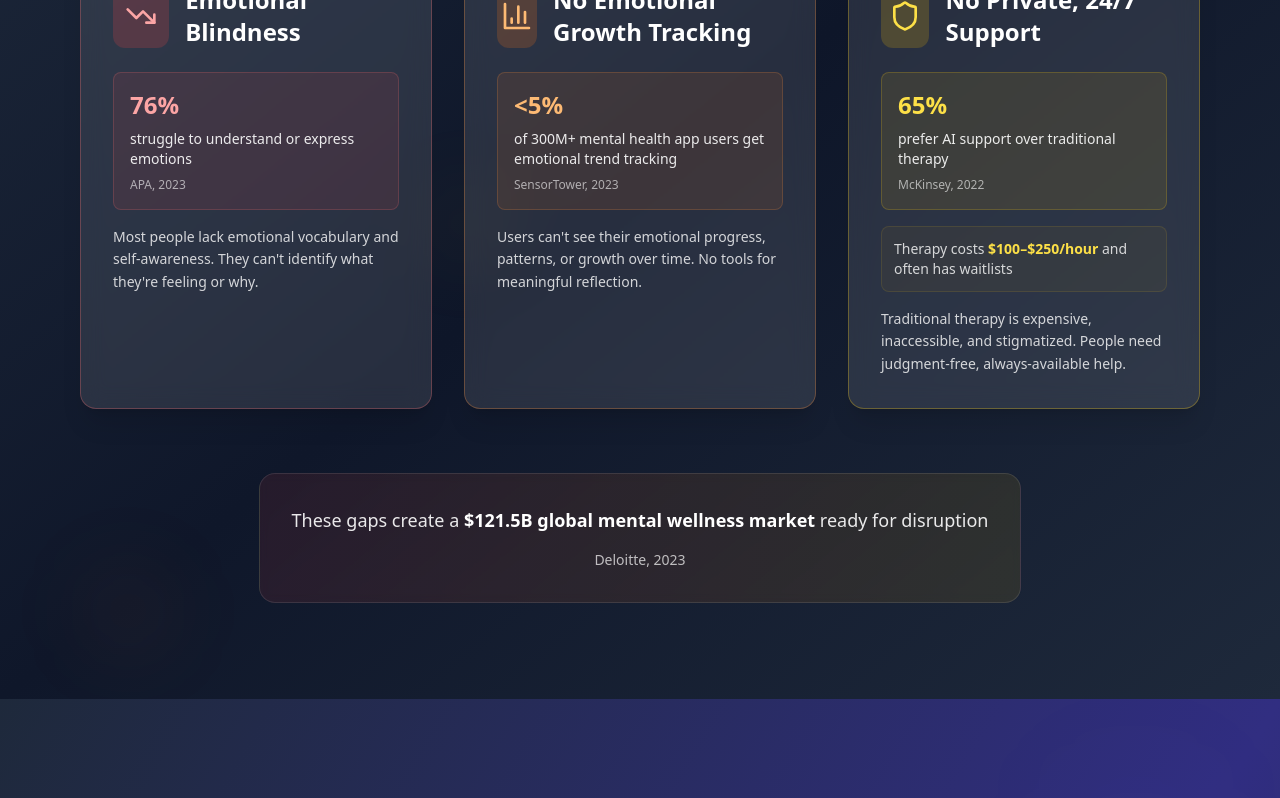
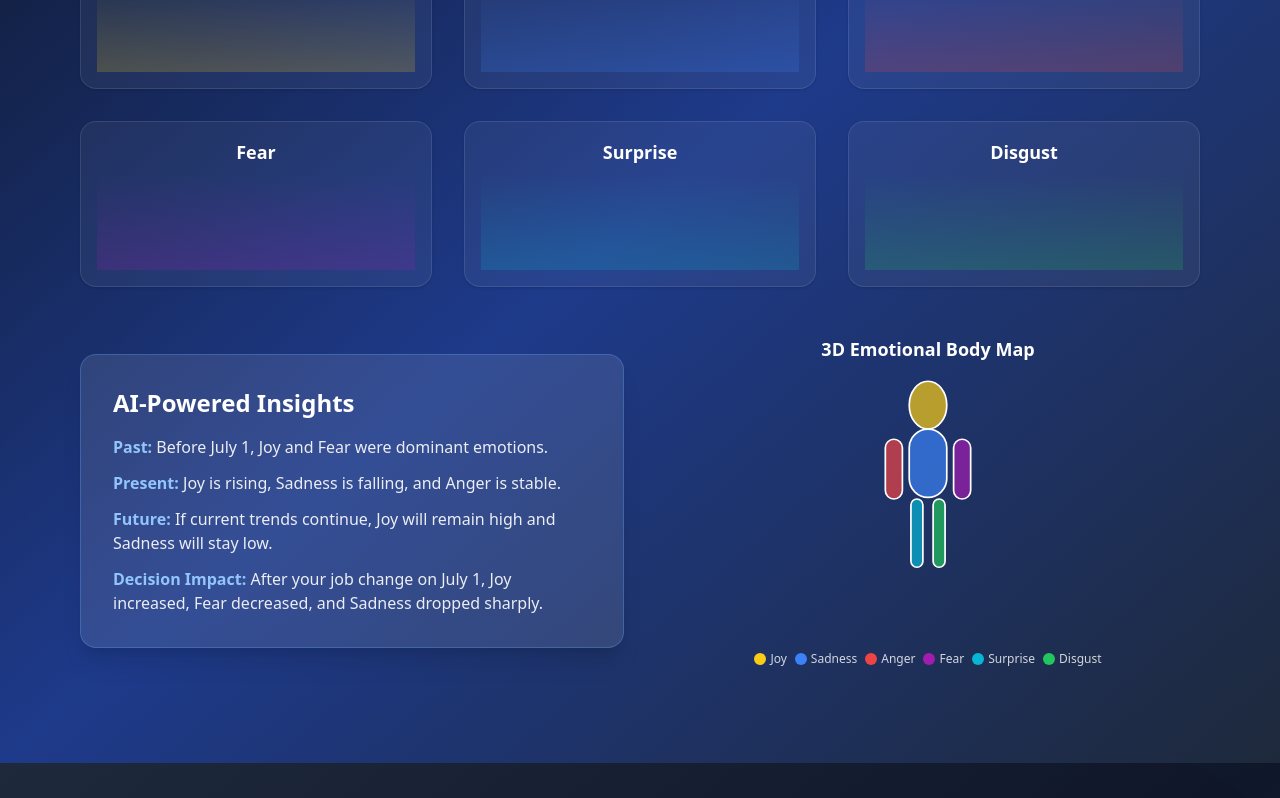
Before and after one commit to evolancecommunity/pitch, a React (Vite) app: page / in a window 1280 px wide. Shown: the part 1340-2138 px from the top of the page. Built offline with nearby package versions, Linux system fonts and the light colour scheme.

Commit message:
Add Emolytics dashboard: emotion charts, AI-powered insights (past/present/future/decision), and 3D body visualization

```diff
--- a/src/App.tsx
+++ b/src/App.tsx
@@ -1,5 +1,6 @@
 import React from 'react';
 import Hero, { MongoDBAccelerator } from './components/Hero';
+import Emolytics from './components/Emolytics';
 import Problem from './components/Problem';
 import Research from './components/Research';
 import Solution from './components/Solution';
@@ -12,6 +13,7 @@ function App() {
     <div className="min-h-screen">
       <Hero />
       <MongoDBAccelerator />
+      <Emolytics />
       <Problem />
       <Research />
       <Solution />
--- /dev/null
+++ b/src/components/Emolytics.tsx
@@ -0,0 +1,102 @@
+import React from 'react';
+
+// Placeholder chart component
+const EmotionChart = ({ emotion, color }: { emotion: string; color: string }) => (
+  <div className="bg-white/5 rounded-2xl p-4 flex flex-col items-center shadow border border-white/10">
+    <h3 className="text-lg font-bold mb-2 text-white">{emotion}</h3>
+    <div className="w-full h-24 flex items-end">
+      {/* Placeholder for chart - replace with real chart lib if needed */}
+      <div className="w-full h-full bg-gradient-to-t from-transparent to-[var(--color)]" style={{ background: `linear-gradient(to top, ${color}33 0%, transparent 100%)` }} />
+    </div>
+  </div>
+);
+
+// 3D Human Body SVG with color overlays for emotions
+const HumanBody3D = ({ emotionColors }: { emotionColors: { [region: string]: string } }) => (
+  <svg viewBox="0 0 120 300" className="w-32 h-64 mx-auto mb-4">
+    {/* Head */}
+    <ellipse cx="60" cy="40" rx="22" ry="28" fill={emotionColors.head || '#eee'} fillOpacity="0.7" />
+    {/* Torso */}
+    <rect x="38" y="68" width="44" height="80" rx="22" fill={emotionColors.torso || '#eee'} fillOpacity="0.7" />
+    {/* Left Arm */}
+    <rect x="10" y="80" width="20" height="70" rx="10" fill={emotionColors.leftArm || '#eee'} fillOpacity="0.7" />
+    {/* Right Arm */}
+    <rect x="90" y="80" width="20" height="70" rx="10" fill={emotionColors.rightArm || '#eee'} fillOpacity="0.7" />
+    {/* Left Leg */}
+    <rect x="40" y="150" width="14" height="80" rx="7" fill={emotionColors.leftLeg || '#eee'} fillOpacity="0.7" />
+    {/* Right Leg */}
+    <rect x="66" y="150" width="14" height="80" rx="7" fill={emotionColors.rightLeg || '#eee'} fillOpacity="0.7" />
+    {/* Outline */}
+    <ellipse cx="60" cy="40" rx="22" ry="28" fill="none" stroke="#fff" strokeWidth="2" />
+    <rect x="38" y="68" width="44" height="80" rx="22" fill="none" stroke="#fff" strokeWidth="2" />
+    <rect x="10" y="80" width="20" height="70" rx="10" fill="none" stroke="#fff" strokeWidth="2" />
+    <rect x="90" y="80" width="20" height="70" rx="10" fill="none" stroke="#fff" strokeWidth="2" />
+    <rect x="40" y="150" width="14" height="80" rx="7" fill="none" stroke="#fff" strokeWidth="2" />
+    <rect x="66" y="150" width="14" height="80" rx="7" fill="none" stroke="#fff" strokeWidth="2" />
+  </svg>
+);
+
+const Emolytics: React.FC = () => {
+  // Example emotion color mapping for the 3D body
+  const emotionColors = {
+    head: '#facc15', // Joy (yellow)
+    torso: '#3b82f6', // Sadness (blue)
+    leftArm: '#ef4444', // Anger (red)
+    rightArm: '#a21caf', // Fear (purple)
+    leftLeg: '#06b6d4', // Surprise (cyan)
+    rightLeg: '#22c55e', // Disgust (green)
+  };
+
+  return (
+    <section className="py-24 bg-gradient-to-br from-slate-900 via-blue-900 to-slate-800 relative overflow-hidden">
+      <div className="max-w-6xl mx-auto px-4 relative z-10">
+        <div className="text-center mb-16">
+          <h2 className="text-4xl md:text-5xl font-bold text-white mb-4 tracking-tight">Emolytics</h2>
+          <p className="text-lg text-white/90 max-w-3xl mx-auto mb-10 leading-relaxed font-light">
+            Your Emotional Analytics — visualized and explained.
+          </p>
+        </div>
+
+        {/* Charts Grid */}
+        <div className="grid grid-cols-1 md:grid-cols-3 gap-8 mb-12">
+          <EmotionChart emotion="Joy" color="#facc15" />
+          <EmotionChart emotion="Sadness" color="#3b82f6" />
+          <EmotionChart emotion="Anger" color="#ef4444" />
+          <EmotionChart emotion="Fear" color="#a21caf" />
+          <EmotionChart emotion="Surprise" color="#06b6d4" />
+          <EmotionChart emotion="Disgust" color="#22c55e" />
+        </div>
+
+        {/* Insights and 3D Visualization */}
+        <div className="grid grid-cols-1 md:grid-cols-2 gap-8 items-center">
+          {/* Insights Card */}
+          <div className="bg-white/10 rounded-2xl p-8 shadow-xl border border-blue-400/30">
+            <h3 className="text-2xl font-bold text-white mb-4">AI-Powered Insights</h3>
+            <ul className="text-white/90 text-base space-y-3">
+              <li><span className="font-semibold text-blue-300">Past:</span> Before July 1, Joy and Fear were dominant emotions.</li>
+              <li><span className="font-semibold text-blue-300">Present:</span> Joy is rising, Sadness is falling, and Anger is stable.</li>
+              <li><span className="font-semibold text-blue-300">Future:</span> If current trends continue, Joy will remain high and Sadness will stay low.</li>
+              <li><span className="font-semibold text-blue-300">Decision Impact:</span> After your job change on July 1, Joy increased, Fear decreased, and Sadness dropped sharply.</li>
+            </ul>
+          </div>
+
+          {/* 3D Human Body Visualization */}
+          <div className="flex flex-col items-center">
+            <h4 className="text-lg font-semibold text-white mb-2">3D Emotional Body Map</h4>
+            <HumanBody3D emotionColors={emotionColors} />
+            <div className="flex flex-wrap gap-2 justify-center mt-2 text-xs text-white/80">
+              <span className="inline-flex items-center"><span className="w-3 h-3 rounded-full mr-1" style={{background:'#facc15'}}></span>Joy</span>
+              <span className="inline-flex items-center"><span className="w-3 h-3 rounded-full mr-1" style={{background:'#3b82f6'}}></span>Sadness</span>
+              <span className="inline-flex items-center"><span className="w-3 h-3 rounded-full mr-1" style={{background:'#ef4444'}}></span>Anger</span>
+              <span className="inline-flex items-center"><span className="w-3 h-3 rounded-full mr-1" style={{background:'#a21caf'}}></span>Fear</span>
+              <span className="inline-flex items-center"><span className="w-3 h-3 rounded-full mr-1" style={{background:'#06b6d4'}}></span>Surprise</span>
+              <span className="inline-flex items-center"><span className="w-3 h-3 rounded-full mr-1" style={{background:'#22c55e'}}></span>Disgust</span>
+            </div>
+          </div>
+        </div>
+      </div>
+    </section>
+  );
+};
+
+export default Emolytics;
--- a/src/components/Team.tsx
+++ b/src/components/Team.tsx
@@ -1,5 +1,5 @@
 import React from 'react';
-import { Globe, Code, Palette } from 'lucide-react';
+import { Globe } from 'lucide-react';
 
 type LinkedInIconProps = { className?: string };
 const LinkedInIcon: React.FC<LinkedInIconProps> = ({ className = "inline ml-2 mb-1" }) => (
@@ -19,10 +19,10 @@ const Team: React.FC = () => {
       <div className="max-w-6xl mx-auto px-4 relative z-10">
         <div className="text-center mb-20">
           <h2 className="text-4xl md:text-5xl font-bold text-white mb-4 tracking-tight">
-            Meet the minds behind Evolance
+            Meet the mind behind Evolance
           </h2>
           <p className="text-lg text-white/90 max-w-3xl mx-auto mb-10 leading-relaxed font-light">
-            We're building Evolance from lived experience — not theory.
+            Building Evolance from lived experience — not theory.
           </p>
           <div className="bg-white/5 backdrop-blur-sm rounded-2xl p-8 text-white inline-block border border-white/10">
             <p className="text-lg font-light">
@@ -45,9 +45,8 @@ const Team: React.FC = () => {
             </div>
           </div>
 
-          {/* Team Tree Structure */}
-          <div className="flex flex-col items-center space-y-8">
-            {/* Indraneel - Founder & CEO (Top) */}
+          {/* Indraneel - Founder & CEO */}
+          <div className="flex justify-center">
             <div className="bg-white/10 rounded-2xl p-8 shadow-xl border border-blue-400/30 hover:border-blue-500 hover:shadow-2xl transition-all duration-300 w-full max-w-2xl">
               <div className="flex items-center mb-4">
                 <div className="w-16 h-16 bg-blue-500/20 rounded-xl flex items-center justify-center mr-6">
@@ -57,11 +56,11 @@ const Team: React.FC = () => {
                   <h3 className="text-2xl font-bold text-white flex items-center">
                     <a href="https://www.linkedin.com/in/indraneel24/" target="_blank" rel="noopener noreferrer" className="hover:underline flex items-center">Indraneel Bhattacharjee <LinkedInIcon /></a>
                   </h3>
-                  <p className="text-white/80 text-lg">Founder & CEO (India)</p>
+                  <p className="text-white/80 text-lg">Founder & CEO (US)</p>
                 </div>
               </div>
               <ul className="space-y-2 text-white/80 text-sm mb-6">
-                <li>• Indian immigrant on OPT</li>
+                <li>• Indian immigrant in the US</li>
                 <li>• Graduated CS with 3 internships in just 2 years</li>
                 <li>• Built multiple AI systems (LLM agents, voice bots, scraping infra)</li>
                 <li>• Accepted into the MongoDB Startup Accelerator</li>
@@ -72,59 +71,6 @@ const Team: React.FC = () => {
                 </p>
               </blockquote>
             </div>
-
-            {/* Connection Line */}
-            <div className="w-px h-12 bg-gradient-to-b from-blue-400/50 to-transparent"></div>
-
-            {/* Two Team Members */}
-            <div className="grid grid-cols-1 md:grid-cols-2 gap-8 w-full max-w-4xl">
-              {/* Engineer Member */}
-              <div className="bg-white/10 rounded-2xl p-8 shadow-xl border border-indigo-400/30 hover:border-indigo-500 hover:shadow-2xl transition-all duration-300">
-                <div className="flex items-center mb-4">
-                  <div className="w-14 h-14 bg-indigo-500/20 rounded-xl flex items-center justify-center mr-4">
-                    <Code className="w-7 h-7 text-indigo-300" />
-                  </div>
-                  <div>
-                    <h3 className="text-xl font-bold text-white">Kyle Padayachee</h3>
-                    <p className="text-white/80 text-sm">Lead Engineer (South Africa)</p>
-                  </div>
-                </div>
-                <ul className="space-y-2 text-white/80 text-sm mb-6">
-                  <li>• Full-stack engineer: frontend, backend, and AI systems</li>
-                  <li>• Built the AI Companion interface, Verified Feed, and session tracking logic</li>
-                  <li>• Developed emotional To-Do generators and growth feedback systems</li>
-                  <li>• Focuses on secure emotional data handling and high-performance UI</li>
-                </ul>
-                <blockquote className="bg-indigo-100/10 rounded-lg p-4 border-l-4 border-indigo-400">
-                  <p className="text-white/90 italic text-sm">
-                    "I believe in building products that make people feel seen and safe. From backend AI to the UI you touch, Evolance is the most meaningful code I've ever written."
-                  </p>
-                </blockquote>
-              </div>
-
-              {/* Designer Member */}
-              <div className="bg-white/10 rounded-2xl p-8 shadow-xl border border-purple-400/30 hover:border-purple-500 hover:shadow-2xl transition-all duration-300">
-                <div className="flex items-center mb-4">
-                  <div className="w-14 h-14 bg-purple-500/20 rounded-xl flex items-center justify-center mr-4">
-                    <Palette className="w-7 h-7 text-purple-300" />
-                  </div>
-                  <div>
-                    <h3 className="text-xl font-bold text-white">Rosemary Parades Vasquez</h3>
-                    <p className="text-white/80 text-sm">Lead Designer (Bolivia)</p>
-                  </div>
-                </div>
-                <ul className="space-y-2 text-white/80 text-sm mb-6">
-                  <li>• Human-centered designer with deep focus on emotional UX</li>
-                  <li>• Designed Evolance's bubble experience and deep awareness journey</li>
-                  <li>• Specializes in creating interfaces that support stillness, reflection, and safety</li>
-                </ul>
-                <blockquote className="bg-purple-100/10 rounded-lg p-4 border-l-4 border-purple-400">
-                  <p className="text-white/90 italic text-sm">
-                    "Design is about creating space for people to feel safe being themselves. Evolance is my way of making that space real."
-                  </p>
-                </blockquote>
-              </div>
-            </div>
           </div>
         </div>
       </div>
```
